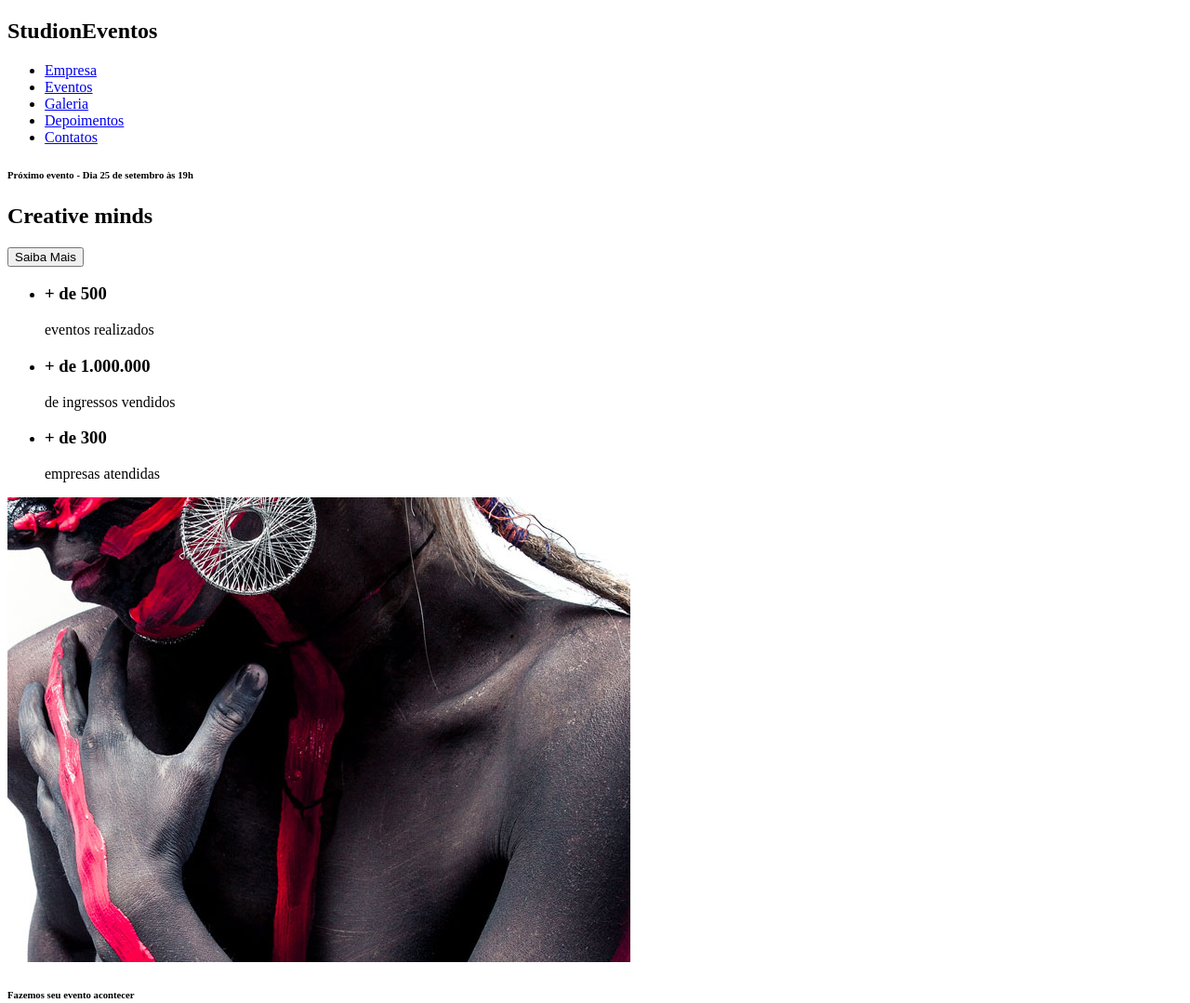
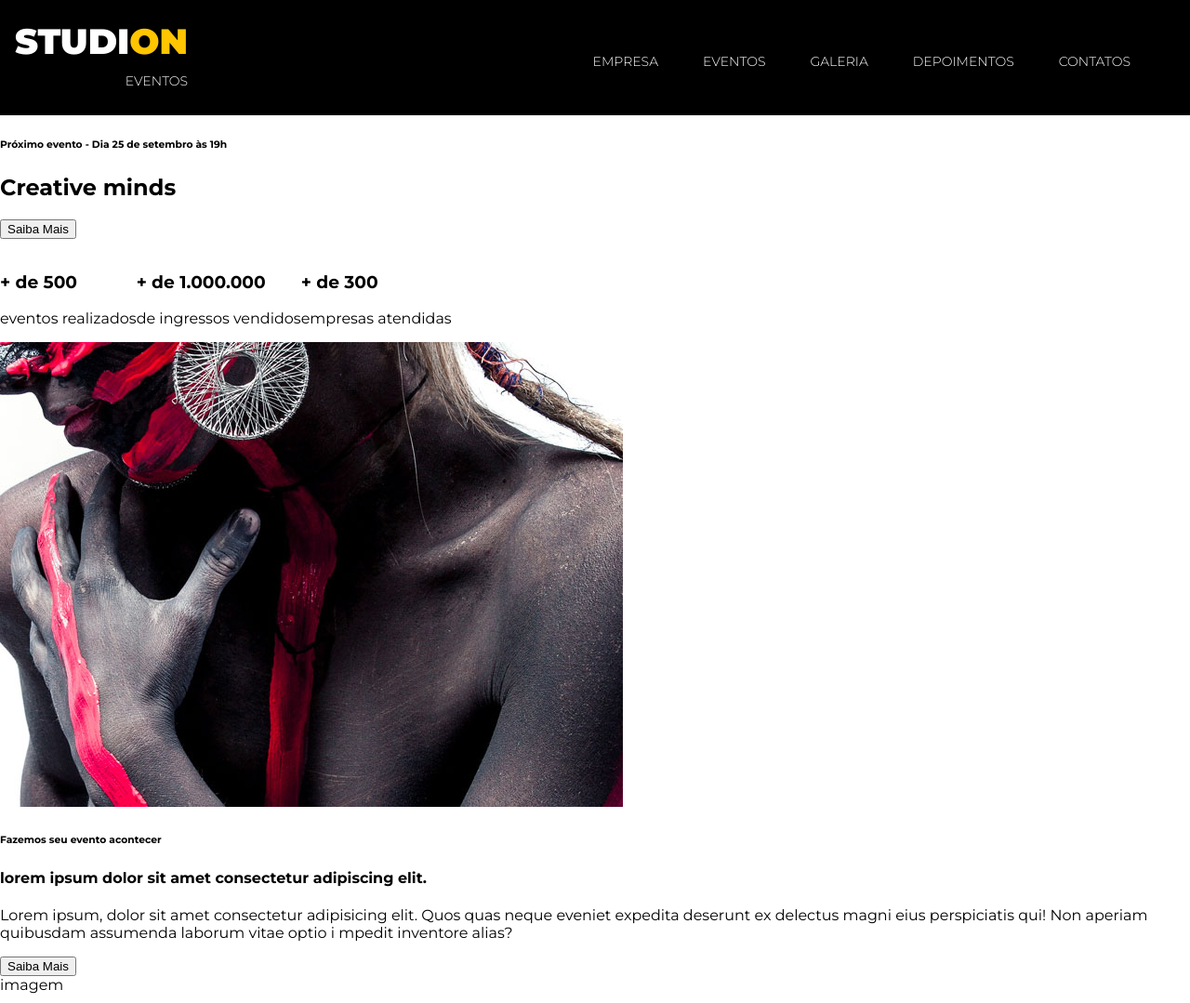
Before and after one commit to hiansen/imagineSchool, a website: page src/index.html in a window 1280 px wide. Shown: the top 1079 px of the page at 93% size. Drawn offline with Linux system fonts and the light colour scheme.

Commit message:
Made the main menu style

```diff
--- a/src/index.html
+++ b/src/index.html
@@ -1,43 +1,34 @@
 <!DOCTYPE html>
 <html lang="pt-BR">
-
   <head>
-    <meta charset="UTF-8">
-    <meta name="viewport" content="width=device-width, initial-scale=1.0">
+    <meta charset="UTF-8" />
+    <meta name="viewport" content="width=device-width, initial-scale=1.0" />
+    <link rel="stylesheet" href="style.css" />
     <title>Studion</title>
   </head>
 
   <body>
-    <nav>
-        <h1>Studi<span>on</span><span>Eventos</span></h1>
-        <ul>
+    <nav class="navbar">
+      <h1 class="logo-studion">
+        Studi<span class="copy--primary">on</span><span class="logo-studion__subtitle"> Eventos</span>
+      </h1>
+      <ul class="navbar__links">
         <li>
-                <a href="#empresa">Empresa
-
-                </a>
+          <a href="#empresa">Empresa </a>
         </li>
         <li>
-                <a href="#eventos">Eventos
-
-                </a>
+          <a href="#eventos">Eventos </a>
         </li>
         <li>
-                <a href="#galeria">Galeria
-
-                </a>
+          <a href="#galeria">Galeria </a>
         </li>
         <li>
-                <a href="#depoimentos">Depoimentos
-
-                </a>
+          <a href="#depoimentos">Depoimentos </a>
         </li>
         <li>
-                <a href="#contatos">Contatos
-
-                </a>
+          <a href="#contatos">Contatos </a>
         </li>
       </ul>
-
     </nav>
 
     <header>
@@ -54,36 +45,39 @@
       <section id="eventos">
         <ul>
           <li>
-                    <h3>+ de 500 </h3>
+            <h3>+ de 500</h3>
             eventos realizados
           </li>
           <li>
-                    <h3>+ de 1.000.000 </h3>
+            <h3>+ de 1.000.000</h3>
             de ingressos vendidos
           </li>
           <li>
-                    <h3>+ de 300 </h3>
+            <h3>+ de 300</h3>
             empresas atendidas
           </li>
         </ul>
       </section>
       <section id="campo2">
         <div>
-                <img src="./images/institutional.jpg">
-                <h6>Fazemos seu evento acontecer </h6>
+          <img src="./images/institutional.jpg" />
+          <h6>Fazemos seu evento acontecer</h6>
           <h4>lorem ipsum dolor sit amet consectetur adipiscing elit.</h4>
-                <p>Lorem ipsum, dolor sit amet consectetur adipisicing elit. Quos quas neque eveniet expedita deserunt
-                    ex delectus magni eius perspiciatis qui! Non aperiam quibusdam assumenda laborum vitae optio i
-                    mpedit inventore alias?</p>
+          <p>
+            Lorem ipsum, dolor sit amet consectetur adipisicing elit. Quos quas
+            neque eveniet expedita deserunt ex delectus magni eius perspiciatis
+            qui! Non aperiam quibusdam assumenda laborum vitae optio i mpedit
+            inventore alias?
+          </p>
           <button>Saiba Mais</button>
         </div>
       </section>
       <section id="campo3">
+        <div>imagem</div>
         <div>
-                imagem
-            </div>
-            <div>
-                <h3>Você informa a temática e nós planejamos um evento com tecnologia e </h3>
+          <h3>
+            Você informa a temática e nós planejamos um evento com tecnologia e
+          </h3>
 
           <h2>Muito+ <span>Diversão</span></h2>
 
@@ -95,8 +89,8 @@
     <footer>
       <h2>Studi<span>on</span><span>Eventos</span></h2>
       <form>
-            <label >Receba news e promoções</label>
-            <input type="email" placeholder="e-mail"/>
+        <label>Receba news e promoções</label>
+        <input type="email" placeholder="e-mail" />
         <button type="submit">Enviar</button>
       </form>
       <ul>
@@ -110,5 +104,4 @@
       </p>
     </footer>
   </body>
-
 </html>
--- /dev/null
+++ b/src/style.css
@@ -0,0 +1,74 @@
+@import url('https://fonts.googleapis.com/css2?family=Montserrat:wght@300;400;700;900&display=swap');
+
+* {
+    box-sizing: border-box;
+}
+
+:root {
+    --color-primary: #ffc500;
+    font-family: 'Montserrat', sans-serif;
+    font-size: 16px;
+}
+
+body {
+    margin: 0;
+    padding-top: 7.75rem;
+}
+
+ul {
+    display: flex;
+    list-style: none;
+    padding-left: 0;
+}
+
+
+.navbar {
+    position: fixed;
+    display: grid;
+    grid-template-columns: 1fr 9fr;
+    align-items: center;
+    height: 7.75rem;
+    top: 0;
+    left: 0;
+    padding: 0 1rem;
+    background-color: black;
+    color: white;
+    width: 100%;
+}
+
+.navbar__links {
+    justify-self: end;
+}
+
+.navbar__links li {
+    text-transform: uppercase;
+    font-size: 0.875rem;
+    margin-right: 3rem;
+ }
+
+.navbar__links a {
+    font-weight: 300;
+    color: white;
+    text-decoration: none;
+}
+
+.navbar__links a:hover {
+    color: var(--color-primary);
+}
+
+.logo-studion {
+    font-size: 2.375rem;
+    font-weight: 900;
+    line-height: 1ch;
+    text-transform: uppercase;
+    text-align: right;
+}
+
+.logo-studion__subtitle {
+    font-weight: 300;
+    font-size: 0.875rem;
+}
+
+.copy--primary {
+    color: var(--color-primary);
+}
```
Lines whose indentation alone changed are shown as unchanged.
